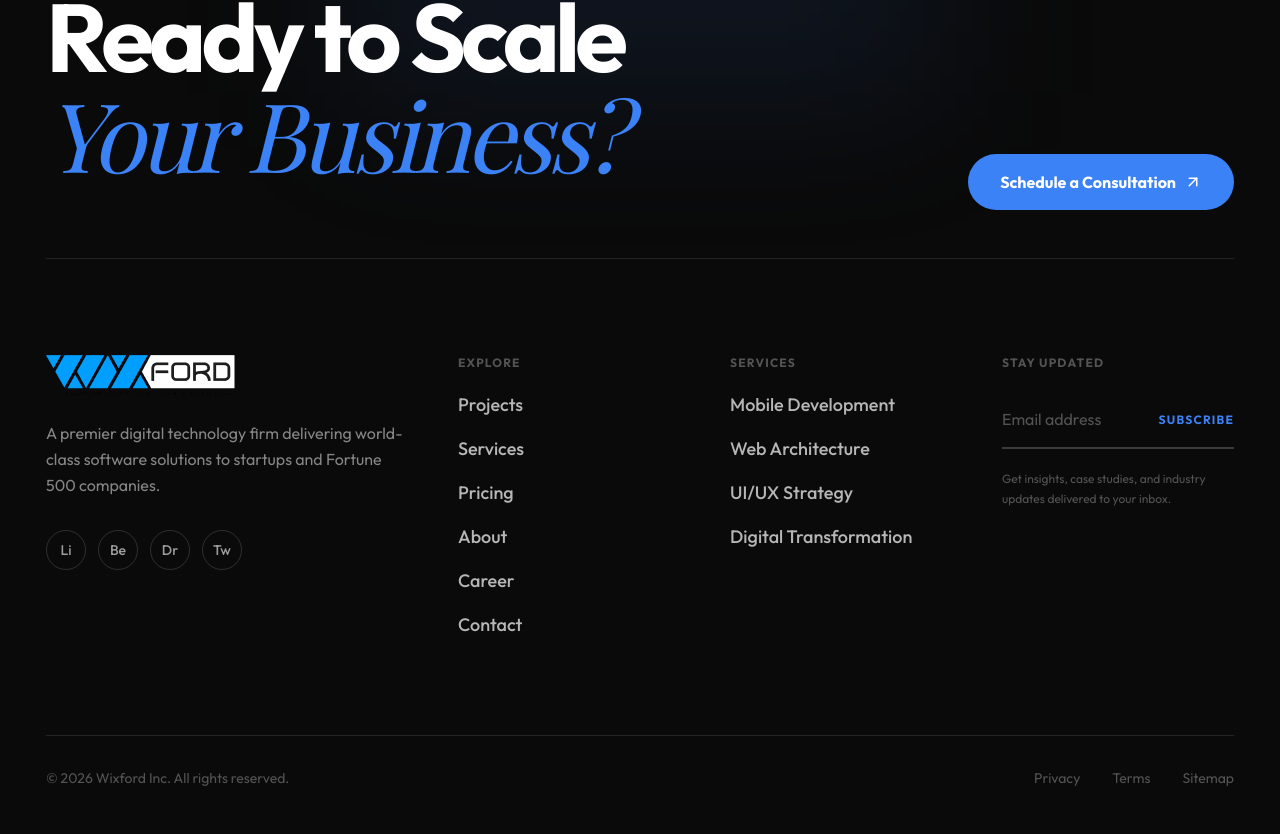
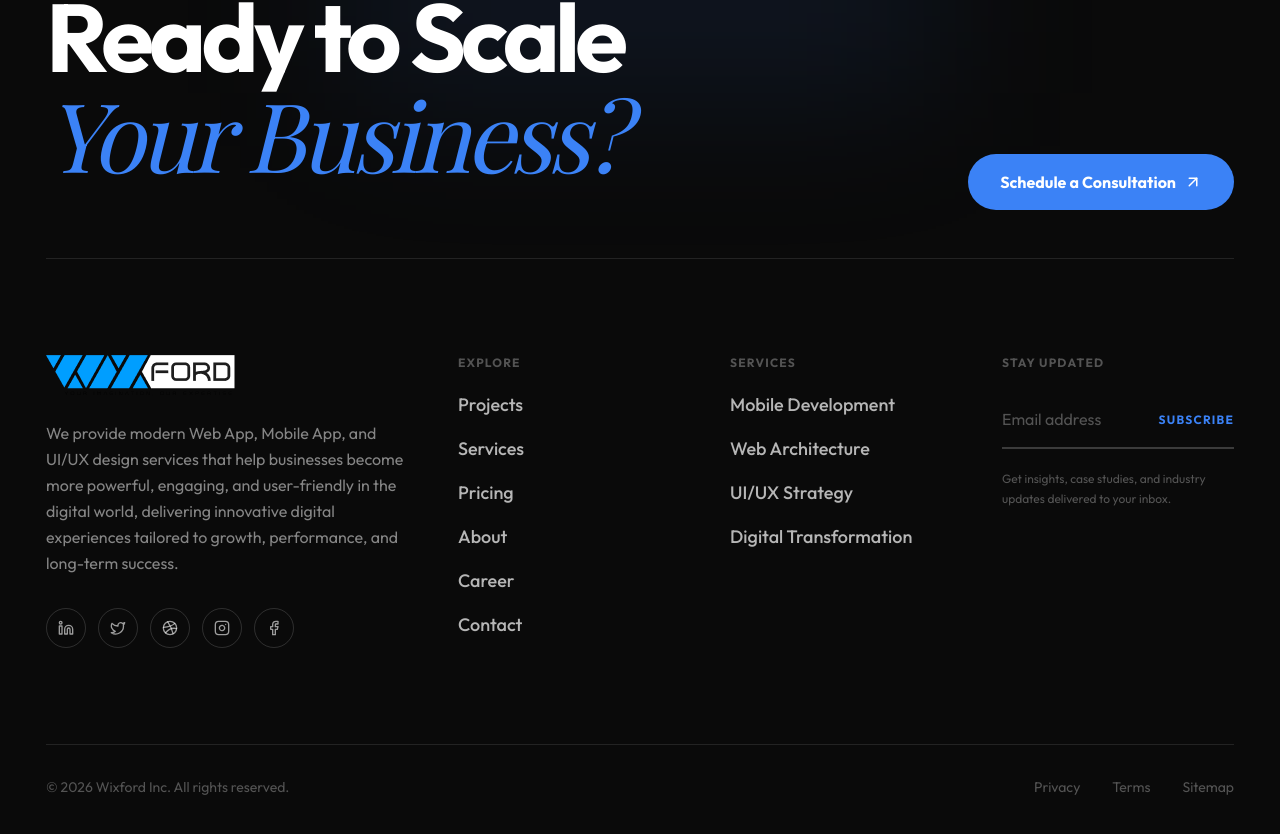
Before and after one commit to WixfordDev/wixford-main-web, a Next.js app: page /contact in a window 1280 px wide. Shown: the part 3395-4229 px from the top of the page. Built offline with nearby package versions, Linux system fonts and the light colour scheme; a web font is replaced by a local one.

Commit message:
location update

```diff
--- a/src/app/contact/page.tsx
+++ b/src/app/contact/page.tsx
@@ -259,9 +259,9 @@ export default function ContactPage() {
               </p>
             </div>
             <div className="space-y-2">
-              <h5 className="font-bold">USA</h5>RJXF+WJ9 Chester, Pennsylvania, USA
+              <h5 className="font-bold">USA</h5>
               <p className="text-gray-500 text-xs leading-relaxed">
-                RJXF+WJ9 Chester, Pennsylvania, USA
+                RJXF+WJ9 Chester, <br /> Pennsylvania, USA
               </p>
             </div>
             <div className="space-y-2">
--- a/src/components/GlobalFooter.tsx
+++ b/src/components/GlobalFooter.tsx
@@ -1,7 +1,7 @@
 'use client';
 
 import React, { useState, useEffect, useRef } from 'react';
-import { ArrowUpRight } from 'lucide-react';
+import { ArrowUpRight, Linkedin, Twitter, Dribbble, Instagram, Facebook } from 'lucide-react';
 import { motion, AnimatePresence } from 'motion/react';
 
 export default function GlobalFooter() {
@@ -67,16 +67,25 @@ export default function GlobalFooter() {
                <img src="/images/logo.png" alt="logo" />
               </div>
               <p className="text-white/50 text-sm sm:text-base leading-relaxed max-w-sm">
-                A premier digital technology firm delivering world-class software solutions to startups and Fortune 500 companies.
+              We provide modern Web App, Mobile App, and UI/UX design services that help businesses become more powerful, engaging, and user-friendly in the digital world, delivering innovative digital experiences tailored to growth, performance, and long-term success.
               </p>
               <div className="flex gap-3 pt-2">
-                {['Li', 'Be', 'Dr', 'Tw'].map((social, i) => (
+                {[
+                  { icon: <Linkedin size={16} />, href: 'https://www.linkedin.com/company/wixford', label: 'LinkedIn' },
+                  { icon: <Twitter size={16} />, href: 'https://twitter.com/wixford', label: 'Twitter' },
+                  { icon: <Dribbble size={16} />, href: 'https://dribbble.com/wixford', label: 'Dribbble' },
+                  { icon: <Instagram size={16} />, href: 'https://instagram.com/wixford', label: 'Instagram' },
+                  { icon: <Facebook size={16} />, href: 'https://facebook.com/wixford', label: 'Facebook' },
+                ].map((social, i) => (
                   <a
                     key={i}
-                    href="#"
-                    className="w-10 h-10 border border-white/15 rounded-full flex items-center justify-center text-sm font-medium text-white/60 hover:bg-[#3b82f6] hover:text-white hover:border-[#3b82f6] transition-all duration-300"
+                    href={social.href}
+                    target="_blank"
+                    rel="noopener noreferrer"
+                    aria-label={social.label}
+                    className="w-10 h-10 border border-white/15 rounded-full flex items-center justify-center text-white/60 hover:bg-[#3b82f6] hover:text-white hover:border-[#3b82f6] transition-all duration-300"
                   >
-                    {social}
+                    {social.icon}
                   </a>
                 ))}
               </div>
```
